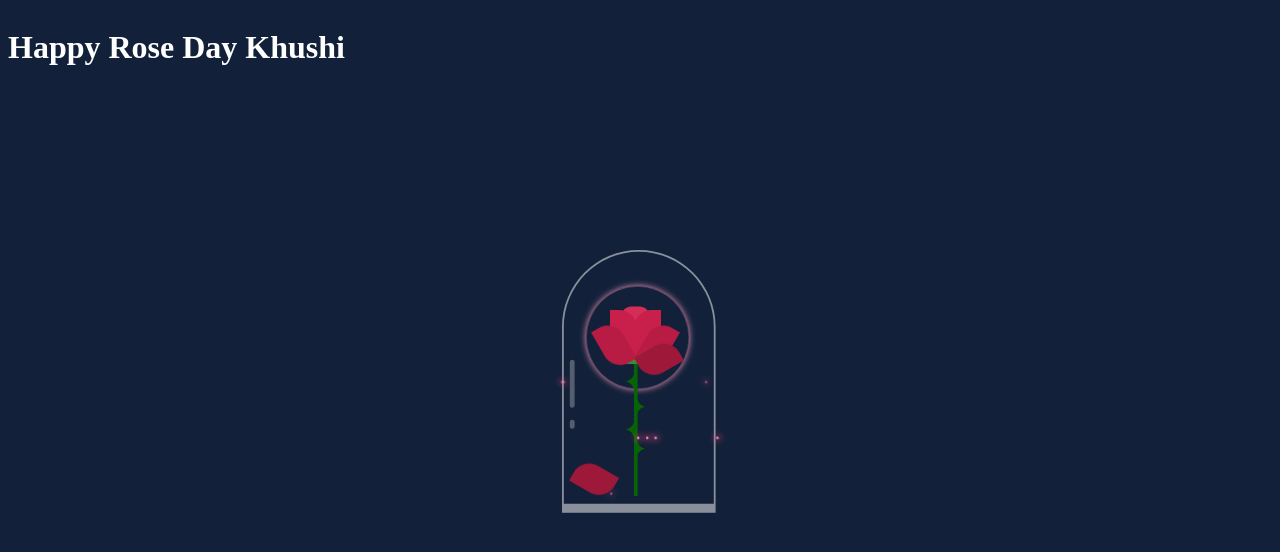
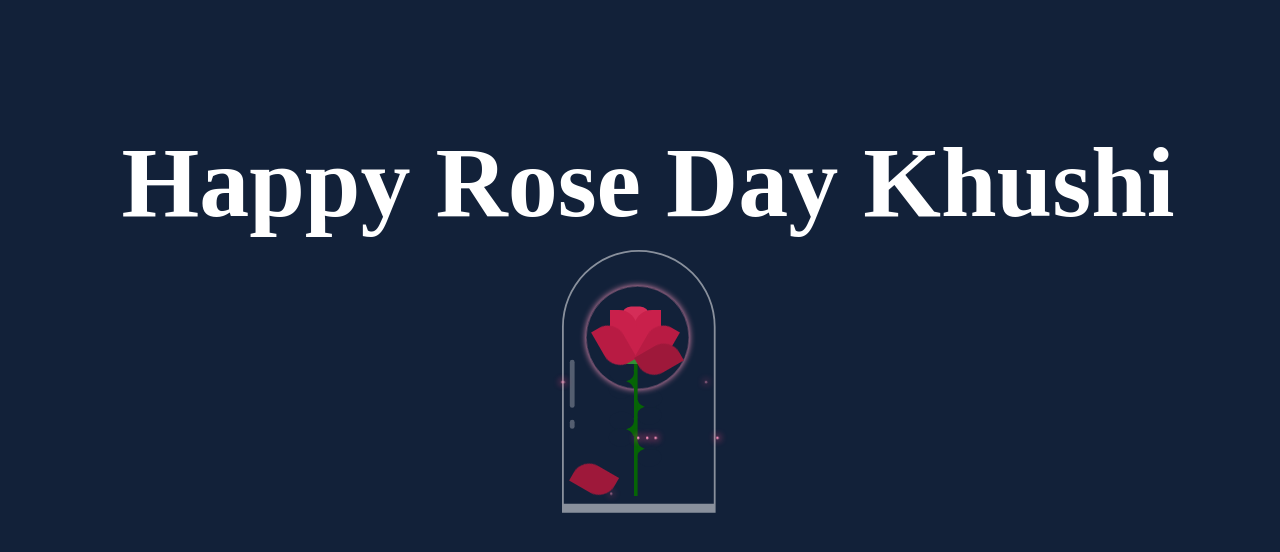
Before and after one commit to Himanshu90k/html_course, a plain HTML site: page index.html in a window 1280 px wide. Drawn offline with Linux system fonts and the light colour scheme.

Commit message:
Update style.css

```diff
--- a/style.css
+++ b/style.css
@@ -1,5 +1,8 @@
 h1 {
   color: white;
+  padding-top: 50px;
+  text-align: center;
+  font-size: 100px;
 }
 
 html, body {
```
